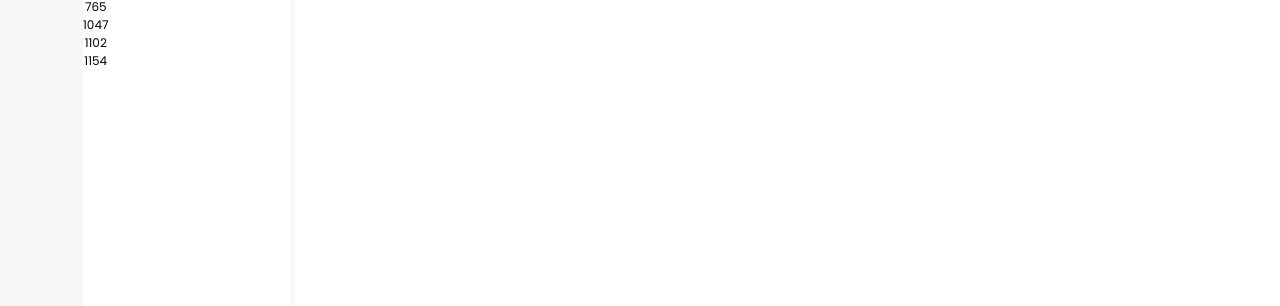
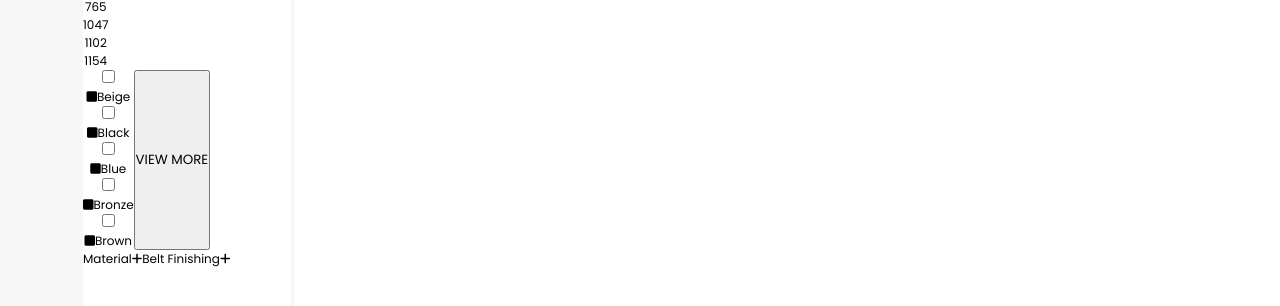
Before and after one commit to farhathullaM/Webpage-with-fetch---react, a React (Create React App) app: page / in a window 1280 px wide. Shown: the part 406-712 px from the top of the page. Built offline with nearby package versions, Linux system fonts and the light colour scheme; no server answers.

Commit message:
filter display

```diff
--- a/src/Components/Filter/Filter.css
+++ b/src/Components/Filter/Filter.css
@@ -69,8 +69,8 @@
     display: none;
 }
 .color{
-    display: none;
+    display: flex;
 }
 .final-div{
-    display: none;
+    display: flex;
 }
```
